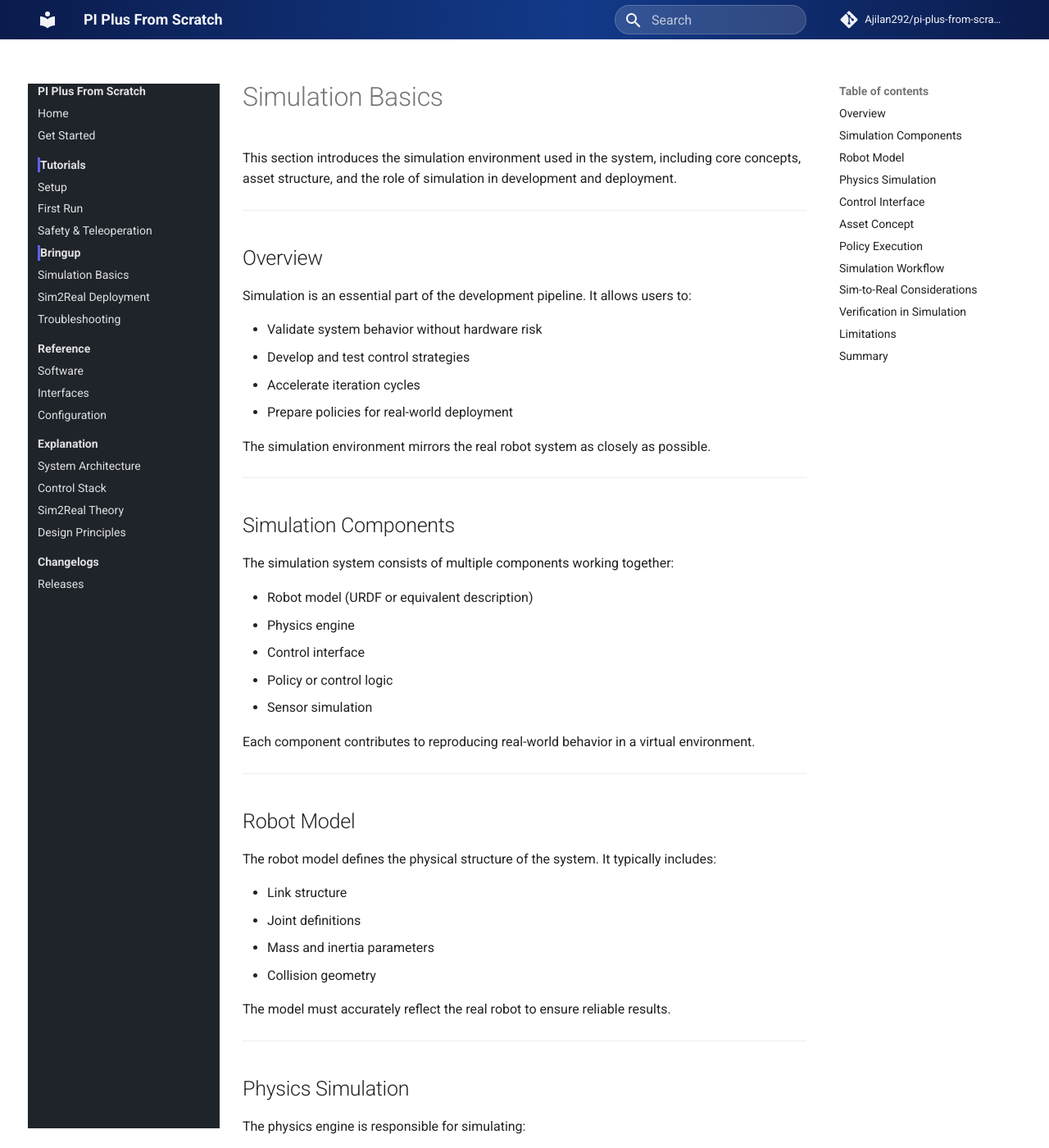
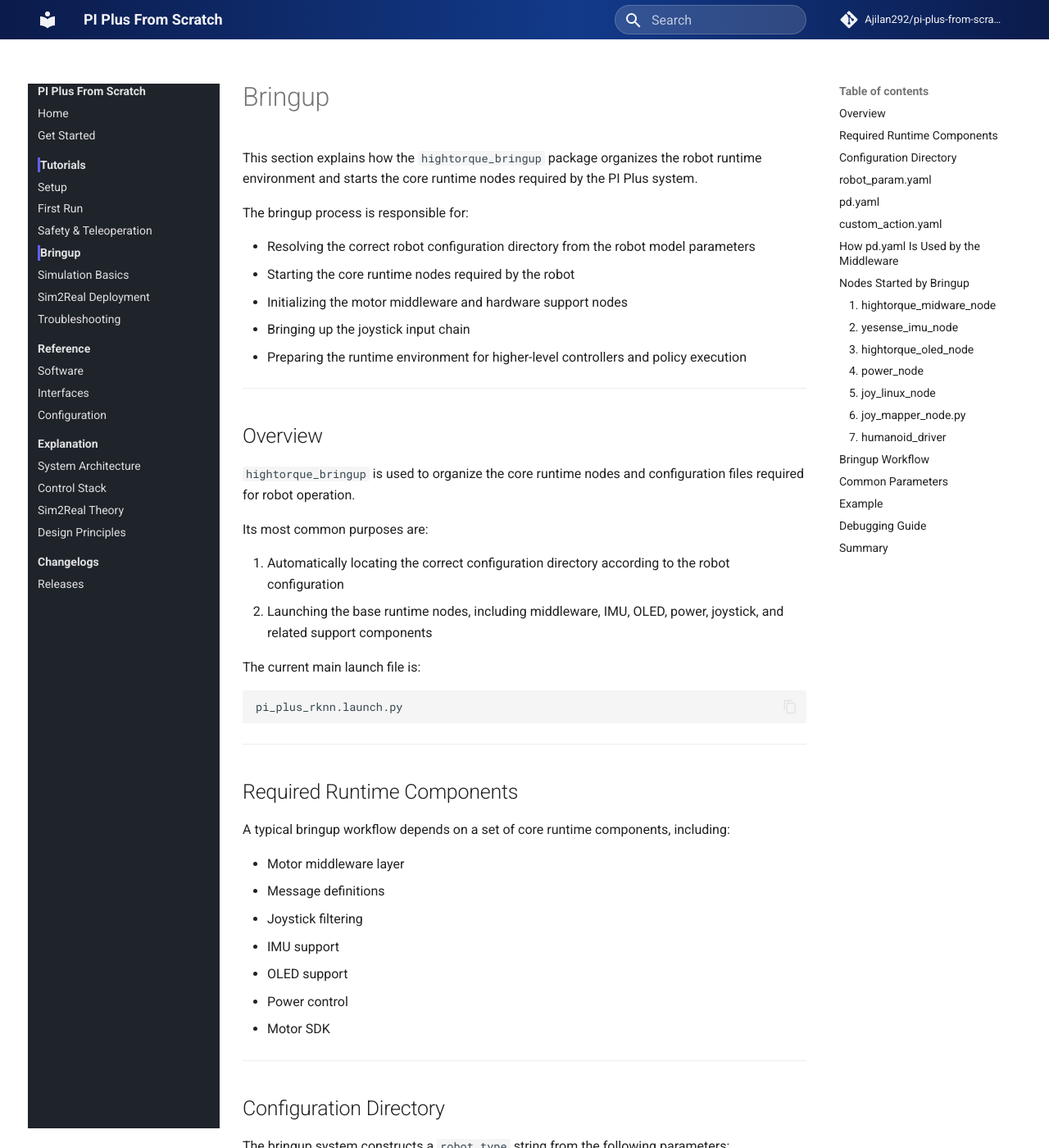
Before and after one commit to Ajilan292/pi-plus-from-scratch, an MkDocs documentation site: the page built from docs/tutorials/bringup/index.md, in a window 1280 px wide and 1400 px high. Shown: the whole window at 82% size. Built offline with MkDocs 1.6.1 and Material for MkDocs 9.7.7, drawn with Linux system fonts in a browser that asks for light colours; comment, search, counter and statistics services are not loaded; some of the changed text lies outside the part shown.

````diff
--- a/docs/tutorials/bringup/index.md
+++ b/docs/tutorials/bringup/index.md
@@ -1,163 +1,289 @@
-# Simulation Basics
+# Bringup
 
-This section introduces the simulation environment used in the system, including core concepts, asset structure, and the role of simulation in development and deployment.
+This section explains how the `hightorque_bringup` package organizes the robot runtime environment and starts the core runtime nodes required by the PI Plus system.
+
+The bringup process is responsible for:
+
+- Resolving the correct robot configuration directory from the robot model parameters
+- Starting the core runtime nodes required by the robot
+- Initializing the motor middleware and hardware support nodes
+- Bringing up the joystick input chain
+- Preparing the runtime environment for higher-level controllers and policy execution
 
 ---
 
 ## Overview
 
-Simulation is an essential part of the development pipeline. It allows users to:
+`hightorque_bringup` is used to organize the core runtime nodes and configuration files required for robot operation.
 
-- Validate system behavior without hardware risk
-- Develop and test control strategies
-- Accelerate iteration cycles
-- Prepare policies for real-world deployment
+Its most common purposes are:
 
-The simulation environment mirrors the real robot system as closely as possible.
+1. Automatically locating the correct configuration directory according to the robot configuration
+2. Launching the base runtime nodes, including middleware, IMU, OLED, power, joystick, and related support components
+
+The current main launch file is:
+
+```bash
+pi_plus_rknn.launch.py
+```
 
 ---
 
-## Simulation Components
+## Required Runtime Components
 
-The simulation system consists of multiple components working together:
+A typical bringup workflow depends on a set of core runtime components, including:
 
-- Robot model (URDF or equivalent description)
-- Physics engine
-- Control interface
-- Policy or control logic
-- Sensor simulation
-
-Each component contributes to reproducing real-world behavior in a virtual environment.
+- Motor middleware layer
+- Message definitions
+- Joystick filtering
+- IMU support
+- OLED support
+- Power control
+- Motor SDK
 
 ---
 
-## Robot Model
+## Configuration Directory
 
-The robot model defines the physical structure of the system. It typically includes:
+The bringup system constructs a `robot_type` string from the following parameters:
 
-- Link structure
-- Joint definitions
-- Mass and inertia parameters
-- Collision geometry
+- `model_type`
+- `leg_type`
+- `leg`
+- `arm`
+- `claw`
+- `head`
+- `waist`
 
-The model must accurately reflect the real robot to ensure reliable results.
+For example:
+
+```text
+pi_plus-S-12L8A0G2H0W
+```
+
+The corresponding configuration directory is:
+
+```text
+hightorque_bringup/config/robot_config/<robot_type>/
+```
+
+This directory typically contains at least the following files:
+
+- `robot_param.yaml`
+- `pd.yaml`
+- `custom_action.yaml`
 
 ---
 
-## Physics Simulation
+## robot_param.yaml
 
-The physics engine is responsible for simulating:
+`robot_param.yaml` defines robot hardware and device-level configuration.
 
-- Dynamics
-- Contacts and collisions
-- Gravity and external forces
+It is mainly used by:
 
-Accurate physics simulation is critical for transferring results to the real system.
+- Low-level drivers
+- External device nodes
+- Hardware-related runtime components
 
 ---
 
-## Control Interface
+## pd.yaml
 
-The control interface connects the simulation environment with control logic. It allows:
+`pd.yaml` is not just a PD gain table. It should be understood as a **joint control configuration table**.
 
-- Sending commands to the simulated robot
-- Receiving state feedback
-- Synchronizing simulation steps
+It is automatically located by `hightorque_midware_node` through the `robot_config_path` and loaded during startup.
 
-This interface should be consistent with the real robot interface whenever possible.
+Example path:
+
+```text
+hightorque_bringup/config/robot_config/pi_plus-S-12L8A0G2H0W/pd.yaml
+```
+
+It defines:
+
+- `joint_names`
+- `map_index`
+- `direction`
+- `lower` / `upper`
+- `urdf_offset`
+- `kp` / `kd`
+- `supports_kinematics`
 
 ---
 
-## Asset Concept
+## custom_action.yaml
 
-The system organizes simulation-related resources as "assets". Assets include:
-
-- Robot models
-- Motion data
-- Control policies
-- Configuration files
-
-All assets are structured to support both simulation and real-world deployment.
+`custom_action.yaml` stores custom action definitions for specific robot configurations.
 
 ---
 
-## Policy Execution
+## How pd.yaml Is Used by the Middleware
 
-Policies define how the robot behaves. In simulation:
+During initialization, `hightorque_midware_node` uses `pd.yaml` to:
 
-- Policies receive observations as input
-- Policies output control commands
-- The system applies commands to the simulated robot
-
-Policies can be:
-- Rule-based
-- Model-based
-- Learned (e.g., reinforcement learning)
+- Build the mapping between joint names and motor IDs
+- Read default `kp` / `kd` values
+- Align software coordinates with hardware coordinates
+- Clamp outgoing commands within valid ranges
 
 ---
 
-## Simulation Workflow
+## Nodes Started by Bringup
 
-A typical simulation workflow includes:
+### 1. hightorque_midware_node
 
-1. Load robot model
-2. Initialize simulation environment
-3. Load control policy
-4. Start simulation loop
-5. Observe system behavior
-6. Adjust parameters if necessary
+- Package: `hightorque_midware`
+- Executable: `hightorque_midware_node`
 
-This workflow is iterative and supports rapid experimentation.
+Responsibilities:
+
+- Manage motor control ownership
+- Provide control interfaces
+- Convert commands to motor instructions
+- Publish `/joint_states`
 
 ---
 
-## Sim-to-Real Considerations
+### 2. yesense_imu_node
 
-Simulation and real-world systems are not identical. Key differences include:
+- Package: `yesense_imu_ros2`
+- Executable: `yesense_imu_node`
 
-- Sensor noise
-- Actuator delays
-- Model inaccuracies
+Responsibilities:
 
-To improve sim-to-real transfer:
-- Introduce noise during simulation
-- Use robust control policies
-- Validate behavior incrementally
+- Read IMU data
+- Publish orientation, velocity, acceleration
 
 ---
 
-## Verification in Simulation
+### 3. hightorque_oled_node
 
-Before deploying to real hardware, verify:
+- Package: `hightorque_oled`
+- Executable: `hightorque_oled_node`
 
-- Stability of motion
-- Safety constraints
-- Control responsiveness
+Responsibilities:
 
-Simulation should be used to identify potential issues early.
+- Display runtime status on OLED
 
 ---
 
-## Limitations
+### 4. power_node
 
-Simulation cannot perfectly replicate reality. Users should be aware of:
+- Package: `hightorque_power`
+- Executable: `power_node`
 
-- Simplified physics models
-- Missing environmental factors
-- Differences in hardware behavior
+Responsibilities:
 
-Final validation must always be performed on real hardware.
+- Power monitoring and management
+
+---
+
+### 5. joy_linux_node
+
+- Package: `joy_linux`
+- Executable: `joy_linux_node`
+
+Responsibilities:
+
+- Read joystick input from `/dev/input/js0`
+- Publish raw input
+
+---
+
+### 6. joy_mapper_node.py
+
+- Package: `hightorque_midware`
+- Executable: `joy_mapper_node.py`
+
+Responsibilities:
+
+- Convert raw joystick data to unified format
+
+---
+
+### 7. humanoid_driver
+
+- Package: `humanoid_driver`
+- Executable: `humanoid_driver`
+
+Responsibilities:
+
+- Joystick filtering
+
+---
+
+## Bringup Workflow
+
+Bringup performs:
+
+1. Resolve robot configuration
+2. Start hardware nodes
+3. Start middleware
+4. Start joystick chain
+5. Prepare for controllers
+
+---
+
+## Common Parameters
+
+- `robot_id`
+- `model_type`
+- `leg_type`
+- `leg`
+- `arm`
+- `claw`
+- `head`
+- `waist`
+- `default_timeout_ms`
+- `policy_name`
+
+Namespace behavior:
+
+- Empty `robot_id`: no namespace
+- Non-empty: `robot_<robot_id>`
+
+---
+
+## Example
+
+```bash
+ros2 launch hightorque_bringup pi_plus_rknn.launch.py \
+  model_type:=pi_plus \
+  leg_type:=S \
+  leg:=12 \
+  arm:=8 \
+  claw:=0 \
+  head:=2 \
+  waist:=0
+```
+
+Resolved:
+
+```text
+robot_type = pi_plus-S-12L8A0G2H0W
+```
+
+---
+
+## Debugging Guide
+
+Check:
+
+1. robot_type
+2. pd.yaml parameters
+3. /joint_states
+4. IMU / power / joy
+5. policy layer
 
 ---
 
 ## Summary
 
-Simulation provides a safe and efficient environment for development. It enables:
+`hightorque_bringup` is the runtime entry point of the robot system.
 
-- Fast iteration
-- Reduced hardware risk
-- Better preparation for real-world deployment
+It prepares:
 
-It is a critical step in the overall system pipeline.
-
----
+- Configuration
+- Runtime nodes
+- Middleware
+- Input and sensing
````
Also changed, not shown: docs/get-started.md (+2 -2 lines), docs/tutorials/safety-and-teleop/index.md (+119 -20 lines), docs/images/teleop/controller_algorithm_switching.png (added), docs/images/teleop/controller_basic_movements_overview.png (added), docs/images/teleop/controller_layout.png (added), docs/images/teleop/controller_translation_and_yaw.png (added).
